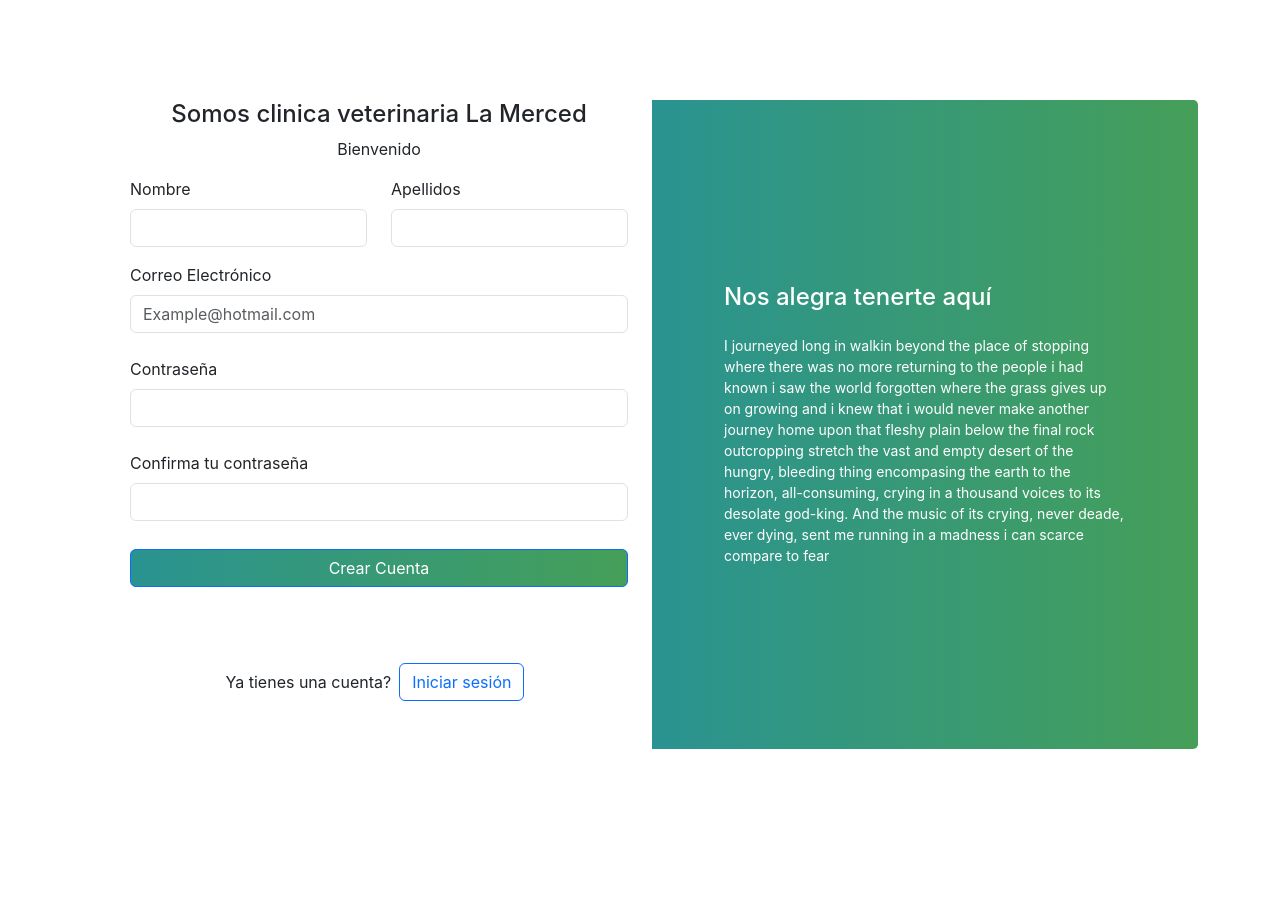
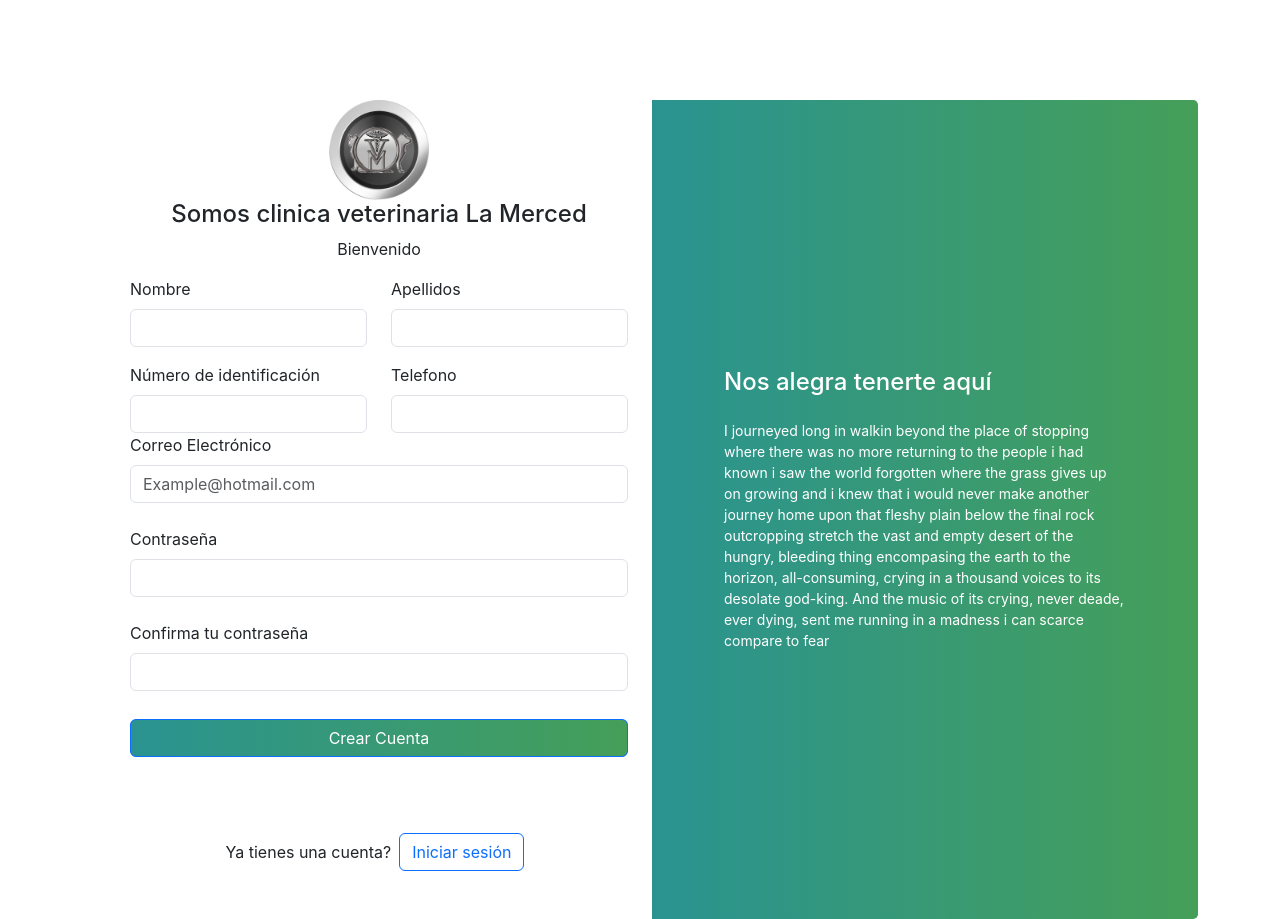
Before and after one commit to Kavaneri/Proyecto-genesis, a React (Create React App) app in the folder proyecto-g/: page /Register in a window 1280 px wide. Before the commit the page ends 800 px from the top, so only its background shows below. Built offline with nearby package versions, Linux system fonts and the light colour scheme.

Commit message:
Agregado campos a formulario register y logo a formulario register y login

```diff
--- a/proyecto-g/src/componentes/login.jsx
+++ b/proyecto-g/src/componentes/login.jsx
@@ -1,5 +1,6 @@
 import React from 'react'
 import './login.css'
+import logo from './Logo la merced.png'
 import { Button, Col, Container, Form, FormCheck, FormControl, FormGroup, FormLabel, Row } from 'react-bootstrap'
 import { Link } from 'react-router-dom';
 import { useForm } from 'react-hook-form';
@@ -37,6 +38,7 @@ export default function Login() {
                         <div className='d-flex flex-column ms-5 formulario-div-container-form'>
                             <div className='text-center'>
                                 {/* incluir logo veterinaria */}
+                                <img src={logo} alt="Logo veterinaria La merced" width="100px" height="100px"/>
                                 <h4>Somos clinica veterinaria La Merced </h4>
                                 <p>Bienvenido</p>
                             </div>
--- a/proyecto-g/src/componentes/register.jsx
+++ b/proyecto-g/src/componentes/register.jsx
@@ -1,9 +1,6 @@
 import React from 'react'
 import './login.css'
-import Carousel from 'react-bootstrap/Carousel';
-import img1 from './imagenes/promo-la-merced.jpg'
-import img2 from './imagenes/dia-del-gato-la-merced.jpg'
-import img3 from './imagenes/servicios-la-merced.jpg'
+import logo from './Logo la merced.png'
 import { Button, Col, Container, Form, FormCheck, FormControl, FormGroup, FormLabel, Row } from 'react-bootstrap'
 import { Link } from 'react-router-dom';
 import { useForm } from 'react-hook-form';
@@ -17,6 +14,17 @@ const schema = z.object({
     nombre: z.string().min(1),
     apellidos: z.string().min(1),
     email: z.string().email({message: "Correo invalido"}),
+
+    nuip: z.coerce.number()
+    .int()
+    .min(10000000,{message: "El número de identificación debe contener mínimo 8 cifras"})
+    .max(9999999999,{message: "El número de identificación debe contener máximo 10 cifras"}),
+
+    telefono: z.coerce.number()
+    .int()
+    .min(1000000, {message: "El número de identificación debe contener mínimo 8 cifras"})
+    .max(9999999999,{message: "El número de identificación debe contener máximo 10 cifras"}),
+
     password: z.string().min(8,{message: "Contraseña invalida"}).regex(regex, {message: "La contraseña debe contener al menos una letra en mayuscula, una en minuscula y un caracter especial"}),
     confirmPassword: z.string().min(8)
 }).refine((data) => data.password === data.confirmPassword, {
@@ -48,6 +56,7 @@ export default function Register() {
                         <div className='d-flex flex-column ms-5 formulario-div-container-form'>
                             <div className='text-center'>
                                 {/* incluir logo veterinaria */}
+                                <img src={logo} alt="Logo veterinaria La merced" width="100px" height="100px"/>
                                 <h4>Somos clinica veterinaria La Merced </h4>
                                 <p>Bienvenido</p>
                             </div>
@@ -67,6 +76,18 @@ export default function Register() {
                                 </Row>
 
                                 <Row>
+
+                                    <FormGroup as={Col} controlId='formGridId' >
+                                        <FormLabel>Número de identificación</FormLabel>
+                                        <Form.Control {...register("nuip")} required/>
+                                        {errors.nuip && (<div style={{color:"red"}}>{errors.nuip.message}</div>)}
+                                    </FormGroup>
+
+                                    <FormGroup as={Col} controlId='formGridPhoneNumber' >
+                                        <FormLabel>Telefono</FormLabel>
+                                        <Form.Control {...register("telefono")} required/>
+                                        {errors.telefono && (<div style={{color:"red"}}>{errors.telefono.message}</div>)}
+                                    </FormGroup>
 
                                     <FormGroup className='mb-4' controlId='formGridEmail'>
                                         <FormLabel>Correo Electrónico</FormLabel>
```
